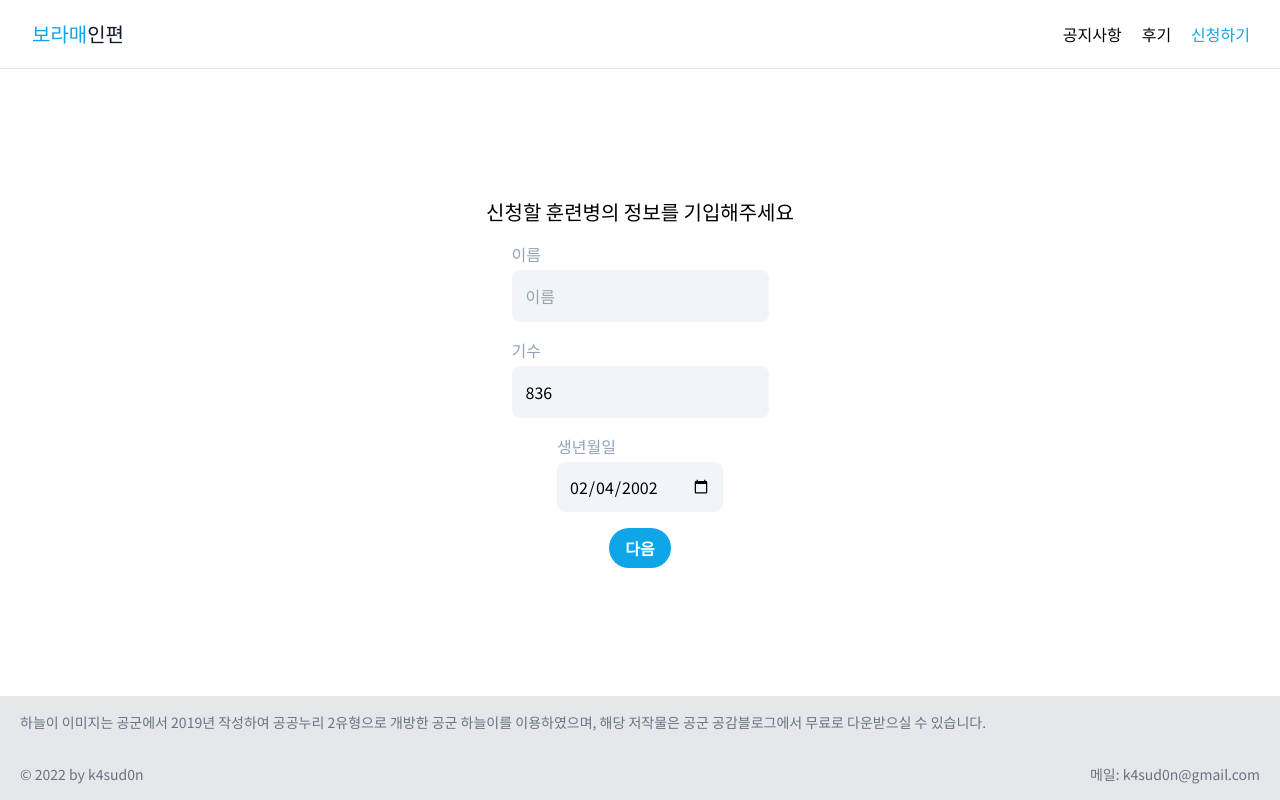
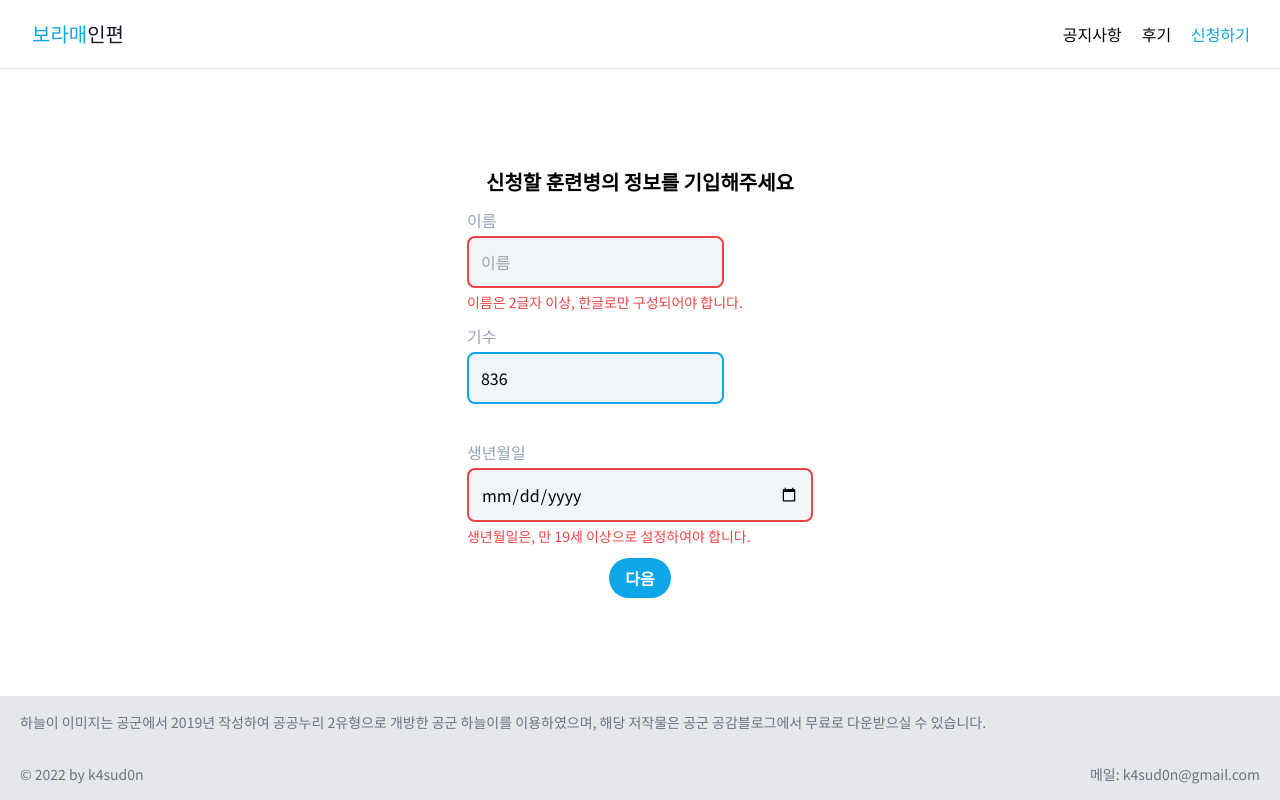
Before and after one commit to k4sud0n/borame-letter, a React (Vite) app in the folder frontend/: page /recruit in a window 1280 px wide. Built offline with nearby package versions, Linux system fonts and the light colour scheme; the HTML template or start-up script is replaced by a standard one.

Commit message:
add topic select page

```diff
--- a/frontend/src/App.tsx
+++ b/frontend/src/App.tsx
@@ -9,6 +9,7 @@ import Header from './components/Header';
 import Footer from './components/Footer';
 import AchievementsPage from './pages/AchievementsPage';
 import RecruitPage from './pages/RecruitPage';
+import RecruitDetailPage from './pages/RecruitDetailPage';
 
 function App() {
   return (
@@ -19,6 +20,7 @@ function App() {
         <Route path={'/about'} component={AboutPage} />
         <Route path={'/achievements'} component={AchievementsPage} />
         <Route path={'/recruit'} component={RecruitPage} />
+        <Route path={'/recruit/details:rest*'} component={RecruitDetailPage} />
         <Route component={ErrorPage} />
       </Switch>
       <Footer />
--- /dev/null
+++ b/frontend/src/components/common/Checkbox.tsx
@@ -0,0 +1,28 @@
+import React, { CSSProperties, HTMLInputTypeAttribute } from 'react';
+
+export interface CheckboxProps extends React.InputHTMLAttributes<HTMLInputElement> {
+}
+
+const Checkbox = ({ className, ...props}: CheckboxProps): JSX.Element => {
+  return (
+    <div className={'relative w-4 h-4'}>
+      <input
+        type={'checkbox'}
+        className={`
+          appearance-none w-4 h-4 bg-slate-100 border border-slate-300 rounded cursor-pointer absolute transition-all peer
+          checked:bg-sky-500 checked:border-sky-500
+          ${className}
+        `}
+        {...props}
+      />
+      <svg
+        className={'w-4 h-4 absolute stroke-white fill-transparent pointer-events-none stroke-2 stroke-dashoffset-16 stroke-dasharray-16 peer-checked:stroke-dashoffset-0 transition-all duration-500 inset-0'}
+        viewBox={'0 0 16 16'}
+      >
+        <path d={'M3 8 L7 12 L13 4'} />
+      </svg>
+    </div>
+  );
+}
+
+export default Checkbox;
--- /dev/null
+++ b/frontend/src/components/recruit/DetailCheckbox.tsx
@@ -0,0 +1,17 @@
+import React from 'react';
+import Checkbox from '../common/Checkbox';
+
+export interface DetailCheckboxProps {
+  topic: Record<string, string>;
+  name: string;
+  onChange?: React.ChangeEventHandler<HTMLInputElement>;
+}
+
+const DetailCheckbox = React.memo(({ topic, name, onChange }: DetailCheckboxProps): JSX.Element => (
+  <div className={'flex flex-row justify-center items-center gap-1'}>
+    <Checkbox id={name} onChange={onChange} />
+    <label htmlFor={name}>{topic[name]}</label>
+  </div>
+));
+
+export default DetailCheckbox;
--- /dev/null
+++ b/frontend/src/hooks/useQuery.ts
@@ -0,0 +1,13 @@
+import { useMemo } from 'react';
+
+const useQuery = (key: string): string | null => {
+  const query = useMemo(() => Object.fromEntries(new URLSearchParams(window.location.search).entries()), [window.location.search]);
+
+  if (key in query && Object.prototype.hasOwnProperty.call(query, key)) {
+    return query[key];
+  }
+
+  return null;
+};
+
+export default useQuery;
--- a/frontend/src/index.css
+++ b/frontend/src/index.css
@@ -3,6 +3,18 @@
 @tailwind base;
 @tailwind components;
 @tailwind utilities;
+
+@layer utilities {
+    .stroke-dasharray-16 {
+        stroke-dasharray: 16px;
+    }
+    .stroke-dashoffset-16 {
+        stroke-dashoffset: 16px;
+    }
+    .stroke-dashoffset-0 {
+        stroke-dashoffset: 0;
+    }
+}
 
 body {
     margin: 0;
--- /dev/null
+++ b/frontend/src/pages/RecruitDetailPage.tsx
@@ -0,0 +1,113 @@
+import DetailCheckbox from '@/components/recruit/DetailCheckbox';
+import useQuery from '@/hooks/useQuery';
+import React, { useCallback, useLayoutEffect, useState } from 'react';
+import TextTransition, { presets } from 'react-text-transition';
+
+const topic = {
+  news: {
+    news: '뉴스',
+    'covid-19': '코로나 19',
+    bitcoin: '암호화폐',
+    stock: '주식',
+    politics: '정치',
+    weather: '날씨',
+    entertain: '연예',
+  },
+  sports: {
+    kbo: 'KBO',
+    mlb: 'MLB',
+    championsLeague: '챔피언스 리그',
+    otherSports: '스포츠를 잘 몰라서 ㅎ',
+  },
+  game: {
+    lol: '리그 오브 레전드',
+    maple: '메이플스토리',
+    otherGame: '무슨 게임이 있을까',
+  },
+  other: {
+    something: '기타 무언가...',
+  }
+}
+
+const allTopic: Record<string, string> = Object.values(topic).reduce((prev, curr) => ({ ...prev, ...curr }), {});
+
+const RecruitDetailPage = (): JSX.Element => {
+  const name = useQuery('name');
+  const gen = useQuery('gen');
+  const date = useQuery('date');
+
+  const [index, setIndex] = useState(0);
+  const [selected, setSelected] = useState<string[]>([]);
+
+  const onCheck: React.ChangeEventHandler<HTMLInputElement> = useCallback((event) => {
+    const { checked, id } = event.target;
+
+    if (checked) {
+      setSelected((it) => Array.from(new Set(it.concat(id))));
+    } else {
+      setSelected((it) => [...it.filter((subject) => subject !== id)]);
+    }
+  }, []);
+
+  useLayoutEffect(() => {
+    const interval = setInterval(() => {
+      setIndex((i) => i + 1);
+    }, 1500);
+
+    return () => { clearInterval(interval) };
+  }, []);
+
+  return (
+    <div className={'container md:mx-auto grow flex flex-col justify-center items-center gap-3'}>
+      <div className={'text-2xl font-bold'}>
+        {gen}기 {name} 훈련병에게{' '}
+        <TextTransition
+          inline
+          className={'text-sky-500'}
+          text={selected.length > 0 ? allTopic[selected[index % selected.length]] : '어떤'}
+          springConfig={presets.default}
+        />
+        {' '}
+        <TextTransition
+          inline
+          text={selected.length > 0 ? '뉴스를 편지로 보냅니다' : '뉴스를 편지로 보낼까요?'}
+          springConfig={presets.default}
+        />
+      </div>
+      <div className={'text-lg'}>뉴스</div>
+      <div className={'flex flex-row flex-wrap gap-4'}>
+        {
+          Object.keys(topic.news).map((key) => (
+            <DetailCheckbox key={key} name={key} topic={topic.news} onChange={onCheck} />
+          ))
+        }
+      </div>
+      <div className={'text-lg'}>스포츠</div>
+      <div className={'flex flex-row flex-wrap gap-4'}>
+        {
+          Object.keys(topic.sports).map((key) => (
+            <DetailCheckbox key={key} name={key} topic={topic.sports} onChange={onCheck} />
+          ))
+        }
+      </div>
+      <div className={'text-lg'}>게임</div>
+      <div className={'flex flex-row flex-wrap gap-4'}>
+        {
+          Object.keys(topic.game).map((key) => (
+            <DetailCheckbox key={key} name={key} topic={topic.game} onChange={onCheck} />
+          ))
+        }
+      </div>
+      <div className={'text-lg'}>기타</div>
+      <div className={'flex flex-row flex-wrap gap-4'}>
+        {
+          Object.keys(topic.other).map((key) => (
+            <DetailCheckbox key={key} name={key} topic={topic.other} onChange={onCheck} />
+          ))
+        }
+      </div>
+    </div>
+  );
+}
+
+export default RecruitDetailPage;
--- a/frontend/src/pages/RecruitPage.tsx
+++ b/frontend/src/pages/RecruitPage.tsx
@@ -1,34 +1,33 @@
-import React, { useCallback, useRef, useState } from 'react';
-import { useLocation } from 'wouter';
+import React, { useCallback, useState } from 'react';
 
-const getBirthday = (): string  => {
+const pattern = {
+  name: '[가-힣][가-힣]+',
+  gen: '[0-9]{3}([0-9]+)?',
+  date: '[12][0-9]{3}-[01][0-9]-[0-3][0-9]',
+}
+
+const getMinBirthday = (): string  => {
   const now = new Date();
 
-  const year = now.getFullYear() - 20;
+  const year = now.getFullYear() - 19;
   const month = now.getMonth().toString().padStart(2, '0');
-  const day = now.getDay().toString().padStart(2, '0');
+  const date = now.getDate().toString().padStart(2, '0');
 
-  return `${year}-${month}-${day}`;
+  return `${year}-${month}-${date}`;
 };
 
 const gen832 = new Date(2021, 10, 8);
 const getGeneration = (): number => {
   const diff = Date.now() - gen832.getTime();
 
-  return 832 + ~~(diff / (1000 * 60 * 60 * 24 * 30));
+  return 832 + ~~(diff / (1000 * 60 * 60 * 24 * 31));
 }
 
 const inputWrapperStyle = 'flex flex-col justify-items-center items-start gap-1 group';
 
-/*
-이름 기수 생년월일
-*/
 const RecruitPage = (): JSX.Element => {
-  const nameRef = useRef<HTMLInputElement>(null);
   const [gen, setGen] = useState(getGeneration());
-  const [date, setDate] = useState(getBirthday());
-
-  const [, navigate] = useLocation();
+  const [date, setDate] = useState(getMinBirthday());
 
   const onGenChange: React.ChangeEventHandler<HTMLInputElement> = useCallback((event) => {
     setGen(Number(event.target.value));
@@ -38,47 +37,59 @@ const RecruitPage = (): JSX.Element => {
     setDate(event.target.value);
   }, []);
 
-  const goNext = useCallback(() => {
-    const name = nameRef.current?.value ?? '';
-
-    navigate(`/recruit/details?name=${name}&gen=${gen}&date=${date}`);
-  }, [nameRef, gen, date]);
-
   return (
     <div className={'md:container md:mx-auto grow flex flex-col justify-center items-center gap-4'}>
-      <div className={'text-xl'}>
+      <form action={'/recruit/details'} className={'flex flex-col justify-center items-stretch center gap-3'}>
+        <div className={'text-xl text-center font-bold'}>
           신청할 훈련병의 정보를 기입해주세요
         </div>
         <div className={inputWrapperStyle}>
-        <div className={'text-slate-400 group-hover:text-slate-500'}>이름</div>
+          <div className={'text-slate-400'}>이름</div>
           <input
-          ref={nameRef}
+            required
             type={'text'}
-          className={'border-2 outline-none border-slate-100 bg-slate-100 rounded-lg p-3 hover:bg-slate-200 focus:border-slate-300 focus:valid:border-sky-500 invalid:border-red-500 transition-all'}
+            name={'name'}
+            pattern={pattern.name}
+            className={`border-2 outline-none border-slate-100 bg-slate-100 rounded-lg p-3
+            hover:bg-slate-300 focus:border-slate-300 valid:border-sky-500 focus:valid:border-sky-500 invalid:border-red-500 focus:invalid:border-red-500 transition-all peer`}
             placeholder={'이름'}
           />
+          <div className={'invisible text-red-500 peer-invalid:visible text-sm'}>이름은 2글자 이상, 한글로만 구성되어야 합니다.</div>
         </div>
         <div className={inputWrapperStyle}>
-        <div className={'text-slate-400 group-hover:text-slate-500'}>기수</div>
+          <div className={'text-slate-400'}>기수</div>
           <input
+            required
             type={'number'}
-          className={'border-2 outline-none border-slate-100 bg-slate-100 rounded-lg p-3 hover:bg-slate-200 focus:border-slate-300 focus:valid:border-sky-500 invalid:border-red-500 transition-all'}
+            name={'gen'}
+            className={`border-2 outline-none border-slate-100 bg-slate-100 rounded-lg p-3
+            hover:bg-slate-300 focus:border-slate-300 valid:border-sky-500 focus:valid:border-sky-500 invalid:border-red-500 focus:invalid:border-red-500 transition-all peer`}
             min={800}
+            pattern={pattern.gen}
             value={gen}
             onChange={onGenChange}
             placeholder={'기수'}
           />
+          <div className={'invisible text-red-500 peer-invalid:visible text-sm'}>기수는 숫자로만 이루어져야 하며, 800기 이상이여야 합니다.</div>
         </div>
         <div className={inputWrapperStyle}>
-        <div className={'text-slate-400 group-hover:text-slate-500'}>생년월일</div>
+          <div className={'text-slate-400'}>생년월일</div>
           <input
+            required
             type={'date'}
-          className={'bg-slate-100 rounded-lg p-3  hover:bg-slate-200 focus:bg-slate-300 transition-all'}
+            name={'date'}
+            pattern={pattern.date}
+            className={`w-full bg-slate-100 rounded-lg p-3  hover:bg-slate-200 focus:bg-slate-300 transition-all peer
+              outline-none border-2 focus:border-slate-300 valid:border-sky-500 focus:valid:border-sky-500 invalid:border-red-500 focus:invalid:border-red-500
+            `}
             value={date}
+            max={getMinBirthday()}
             onChange={onDateChange}
           />
+          <div className={'invisible text-red-500 peer-invalid:visible text-sm'}>생년월일은, 만 19세 이상으로 설정하여야 합니다.</div>
         </div>
-      <button className={'rounded-full bg-sky-500 px-4 py-2 text-white font-semibold hover:bg-sky-400'} onClick={goNext}>다음</button>
+        <button className={'rounded-full bg-sky-500 px-4 py-2 text-white font-semibold  hover:bg-sky-400 self-center'}>다음</button>
+      </form>
     </div>
   );
 }
```
Also changed, not shown: frontend/src/components/Footer/Footer.tsx (+5 -5 lines). Lines whose indentation alone changed are shown as unchanged.
